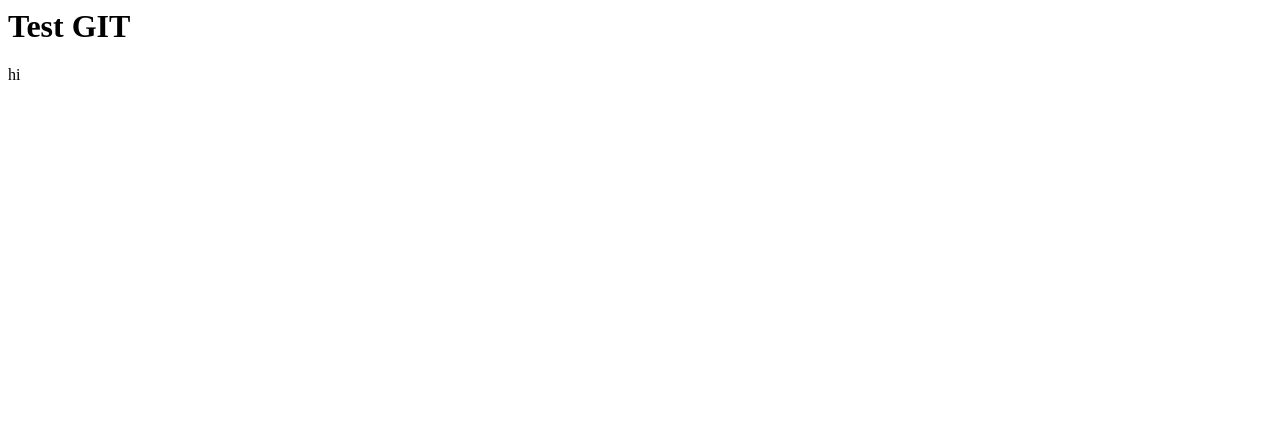
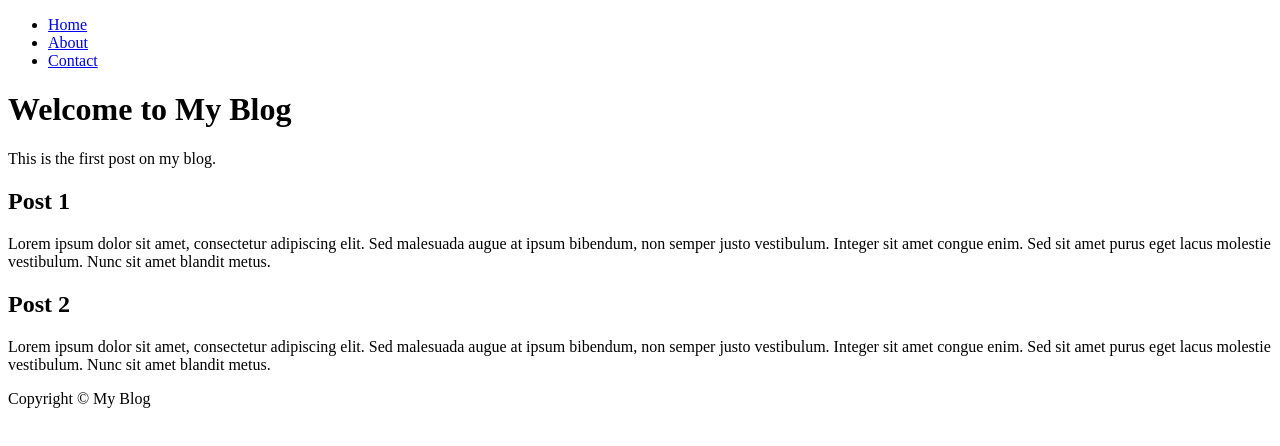
Before and after one commit to nureajam/test-project, a plain HTML site: page index.html in a window 1280 px wide. Drawn offline with Linux system fonts and the light colour scheme.

Commit message:
Update index.html

```diff
--- a/index.html
+++ b/index.html
@@ -1,4 +1,28 @@
+<!DOCTYPE html>
 <html>
-    <h1>Test GIT</h1>
-    <p>hi</p>
+  <head>
+    <title>My Blog</title>
+  </head>
+  <body>
+    <header>
+      <nav>
+        <ul>
+          <li><a href="#">Home</a></li>
+          <li><a href="#">About</a></li>
+          <li><a href="#">Contact</a></li>
+        </ul>
+      </nav>
+    </header>
+    <main>
+      <h1>Welcome to My Blog</h1>
+      <p>This is the first post on my blog.</p>
+      <h2>Post 1</h2>
+      <p>Lorem ipsum dolor sit amet, consectetur adipiscing elit. Sed malesuada augue at ipsum bibendum, non semper justo vestibulum. Integer sit amet congue enim. Sed sit amet purus eget lacus molestie vestibulum. Nunc sit amet blandit metus.</p>
+      <h2>Post 2</h2>
+      <p>Lorem ipsum dolor sit amet, consectetur adipiscing elit. Sed malesuada augue at ipsum bibendum, non semper justo vestibulum. Integer sit amet congue enim. Sed sit amet purus eget lacus molestie vestibulum. Nunc sit amet blandit metus.</p>
+    </main>
+    <footer>
+      <p>Copyright © My Blog</p>
+    </footer>
+  </body>
 </html>
```
